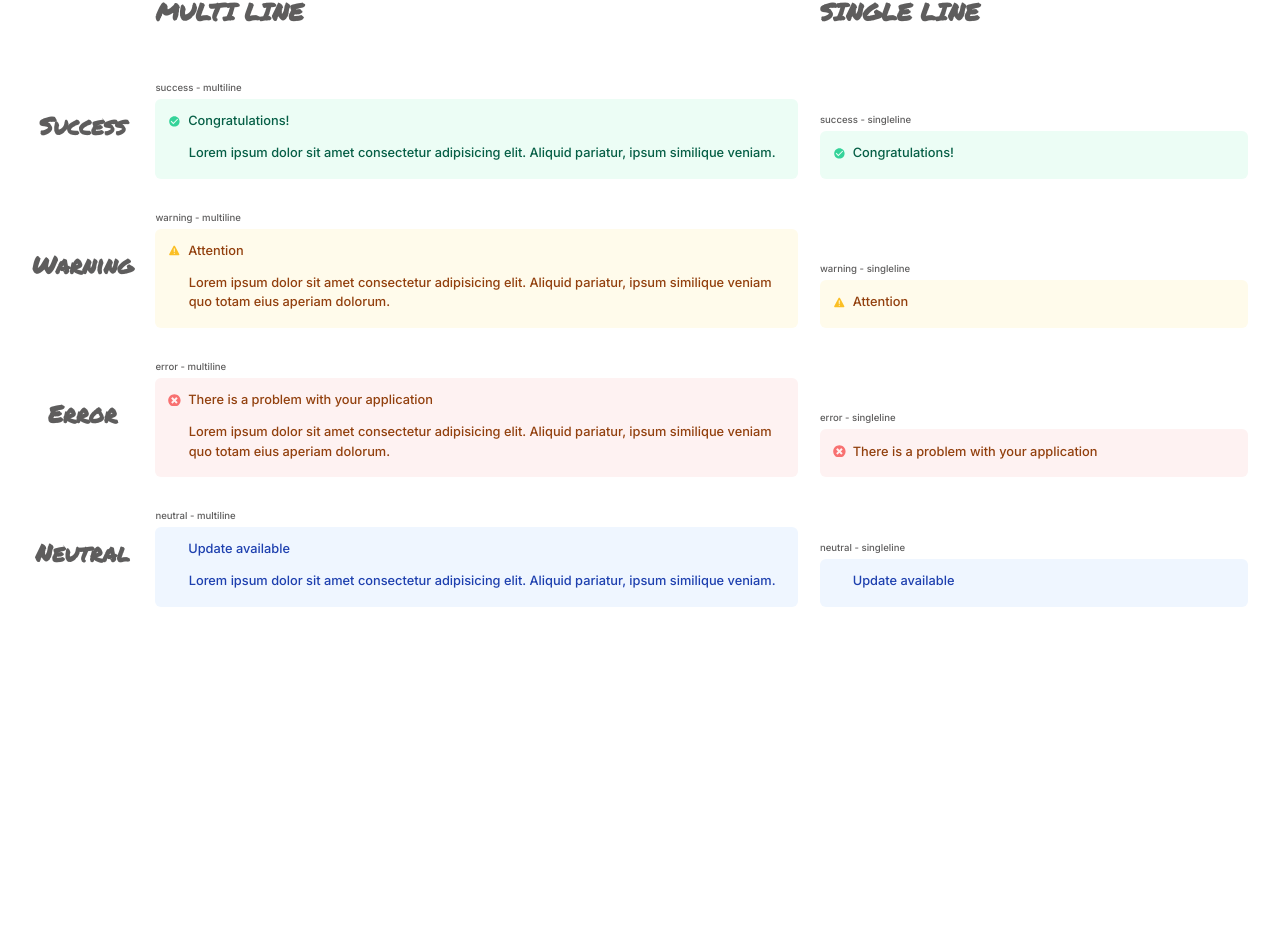
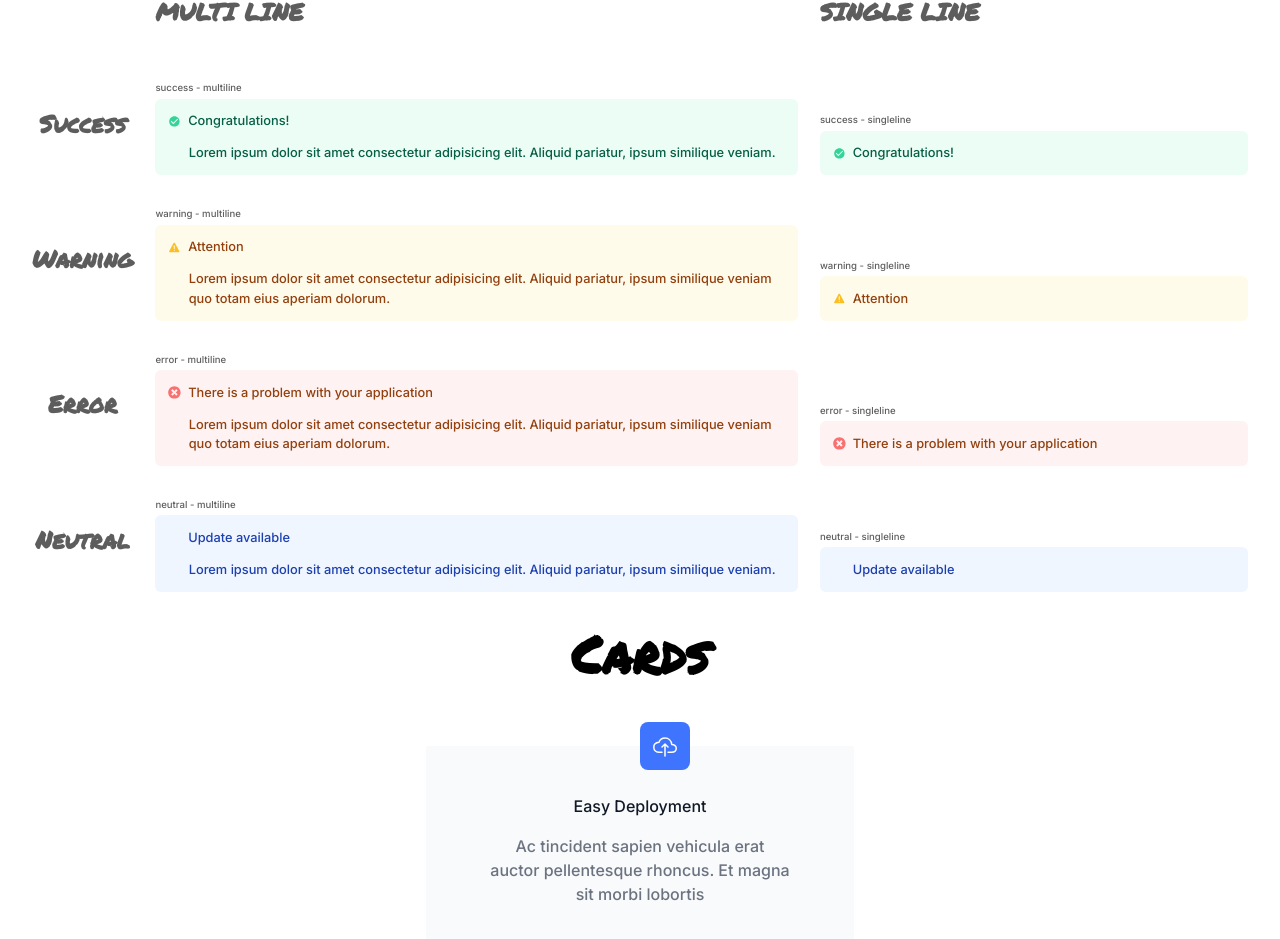
Before and after one commit to hennasingh/component-library, a React (Vite) app: page / in a window 1280 px wide. Shown: the part 469-1408 px from the top of the page. Before the commit the page ends 1108 px from the top, so only its background shows below. Built offline with nearby package versions, Linux system fonts and the light colour scheme; some icons are missing.

Commit message:
added card compound component and related styles

```diff
--- a/src/App.css
+++ b/src/App.css
@@ -116,7 +116,7 @@ button.button-pink {
 }
 
 .banner {
-  padding: 0 1em 0.3em;
+  padding: 0 1em 0;
   border-radius: 6px;
   font-size:0.8rem;
 }
@@ -188,3 +188,48 @@ button.button-pink {
   background-color: #EFF6FF;
   color:#1E40AF;
 }
+
+/***
+** CARDS
+*/
+
+.section-cards {
+  margin-top:4em;
+}
+
+.card-upload svg {
+  height:24px;
+  width:24px;
+  color:white;
+  margin-top: 0.8em;
+}
+
+.card-body {
+  position:relative;
+  max-width: 300px;
+  margin:0 auto;
+  background-color:#F9FAFB;
+  padding: 2em 4em;
+  border-radius: 0px;
+  color:#111827;
+}
+
+.card-upload{
+  height:48px;
+  width: 50px;
+  margin:0 auto ;
+  border-radius: 8px;
+  background-color:#3F75FE;
+  position: absolute;
+  left: 50%;
+  z-index: 1;
+  transform: translateY(-50%);
+}
+
+.card-description {
+  color:#6B7280;
+}
+
+.card-body:hover{
+  box-shadow: 2px 2px 4px 1px #6B7280;
+}
--- a/src/App.jsx
+++ b/src/App.jsx
@@ -2,6 +2,9 @@ import Badge from './components/Badge'
 import Banner from './components/Banner/Banner'
 import BannerTitle from './components/Banner/BannerTitle'
 import BannerDescription from './components/Banner/BannerDescription'
+import Card from './components/Card/Card'
+import CardTitle from './components/Card/CardTitle'
+import CardDescription from './components/Card/CardDescription'
 import './App.css'
 
 function App() {
@@ -70,6 +73,14 @@ function App() {
           <BannerTitle>Update available</BannerTitle>
           </Banner>
       </section>
+      <h1>Cards</h1>
+      <section className='section-cards'>
+        <Card>
+          <CardTitle>Easy Deployment</CardTitle>
+          <CardDescription>Ac tincident sapien vehicula erat auctor pellentesque rhoncus. Et magna sit morbi lobortis</CardDescription>
+        </Card>
+
+      </section>
     </main>
   )
 }
--- /dev/null
+++ b/src/components/Card/Card.jsx
@@ -0,0 +1,16 @@
+import React from 'react'
+import { IoCloudUploadOutline } from "react-icons/io5";
+
+export default function Card({children}) {
+
+    return (
+        <>
+            <div className='card-upload'>
+                <IoCloudUploadOutline />
+            </div>
+            <div className='card-body' >
+                {children}
+            </div>
+        </>
+    )
+}
--- /dev/null
+++ b/src/components/Card/CardDescription.jsx
@@ -0,0 +1,8 @@
+import React from 'react'
+
+export default function CardDescription({children}) {
+
+    return (
+        <p className='card-description'>{children}</p>
+    )
+}
--- /dev/null
+++ b/src/components/Card/CardTitle.jsx
@@ -0,0 +1,8 @@
+import React from 'react'
+
+export default function CardTitle({children}) {
+
+    return (
+        <p className='card-title'>{children}</p>
+    )
+}
```
